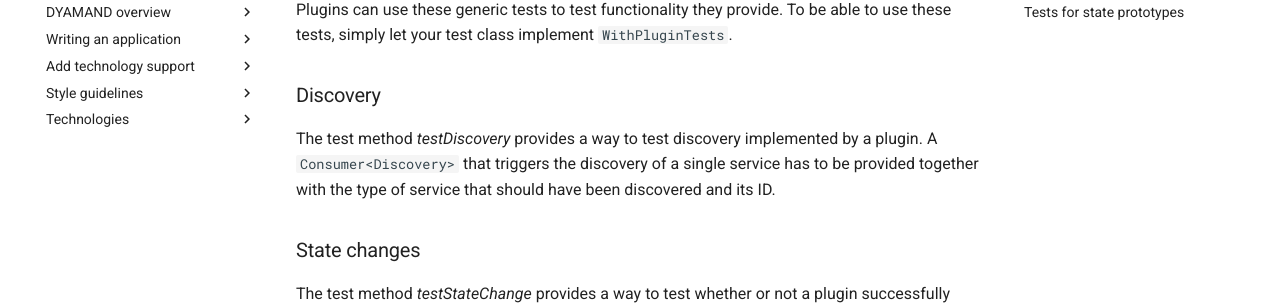
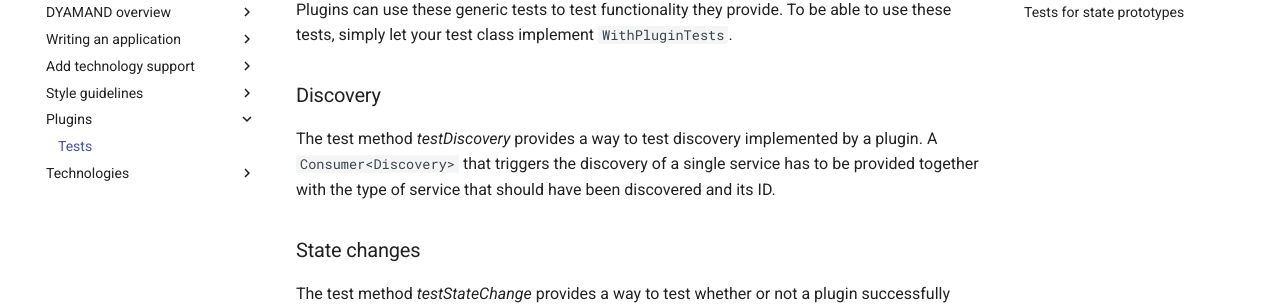
Before and after one commit to dyamand/dyamand.github.io, an MkDocs documentation site: the page built from docs/plugins/tests.md, in a window 1280 px wide. Shown: the part 234-539 px from the top of the page. Built offline with MkDocs 1.6.1 and Material for MkDocs 9.7.7, drawn with Linux system fonts in a browser that asks for light colours.

Commit message:
Solved failing mkdocsServe

```diff
--- a/mkdocs.yml
+++ b/mkdocs.yml
@@ -80,6 +80,8 @@ nav:
       - Template for new technologies: technologies/template.md
   - Style guidelines:
       - Logging: styleguides/logging.md
+  - Plugins:
+      - Tests: plugins/tests.md
   - Technologies:
     - Bluetooth: technologies/bluetooth.md
     - OCTA: technologies/octa.md
```
Also changed, not shown: docs/technologydeveloper.md (deleted, +0 -4 lines).
